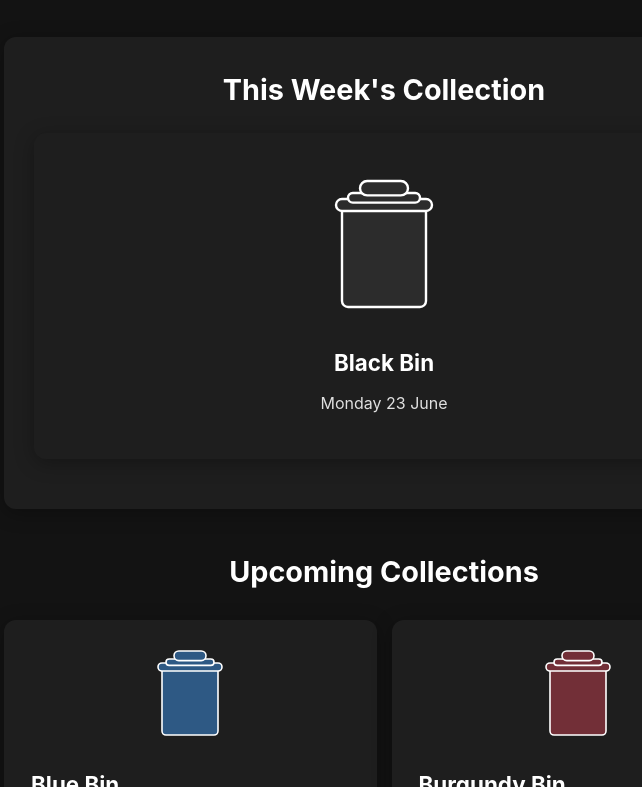
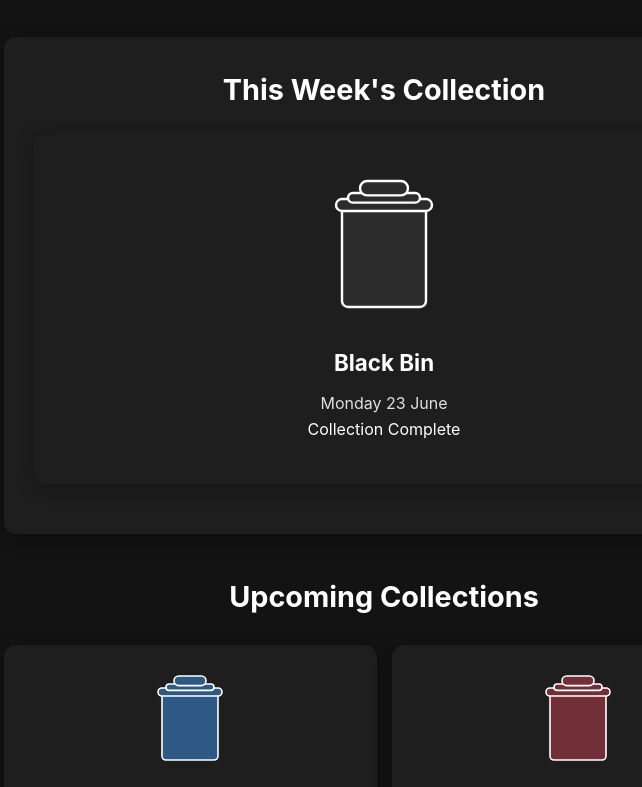
Before and after one commit to kay-who-codes/Bindicator, a plain HTML site: page index.html in a window 1280 px wide. Shown: the part 165-952 px from the top of the page, without its empty margins (256-898 px from the left). Drawn offline with Linux system fonts and the light colour scheme.

Commit message:
Update index.html

```diff
--- a/index.html
+++ b/index.html
@@ -616,24 +616,25 @@
             hamilton: {
                 day: 'Monday',
                 weeks: [
-                    { date: 'Monday 23 June', bins: ['black'] },
-                    { date: 'Monday 30 June', bins: ['blue', 'burgundy'] },
-                    { date: 'Monday 7 July', bins: ['black'] },
-                    { date: 'Monday 14 July', bins: ['grey', 'burgundy'] }
+                    { date: 'Monday 23 June', dateObj: new Date(2025, 5, 23, 7, 0), bins: ['black'] },
+                    { date: 'Monday 30 June', dateObj: new Date(2025, 5, 30, 7, 0), bins: ['blue', 'burgundy'] },
+                    { date: 'Monday 7 July', dateObj: new Date(2025, 6, 7, 7, 0), bins: ['black'] },
+                    { date: 'Monday 14 July', dateObj: new Date(2025, 6, 14, 7, 0), bins: ['grey', 'burgundy'] }
                 ]
             },
             eastkilbride: {
                 day: 'Wednesday',
                 weeks: [
-                    { date: 'Wednesday 25 June', bins: ['grey', 'burgundy'] },
-                    { date: 'Wednesday 2 July', bins: ['black'] },
-                    { date: 'Wednesday 9 July', bins: ['blue', 'burgundy'] },
-                    { date: 'Wednesday 16 July', bins: ['black'] }
+                    { date: 'Wednesday 25 June', dateObj: new Date(2025, 5, 25, 7, 0), bins: ['grey', 'burgundy'] },
+                    { date: 'Wednesday 2 July', dateObj: new Date(2025, 6, 2, 7, 0), bins: ['black'] },
+                    { date: 'Wednesday 9 July', dateObj: new Date(2025, 6, 9, 7, 0), bins: ['blue', 'burgundy'] },
+                    { date: 'Wednesday 16 July', dateObj: new Date(2025, 6, 16, 7, 0), bins: ['black'] }
                 ]
             }
         };
 
         let currentArea = '';
+        let countdownInterval = null;
 
         function createBinSVG(binType) {
             const color = binData[binType].color;
@@ -647,6 +648,86 @@
             `;
         }
 
+        function formatCountdown(targetDate) {
+            const now = new Date();
+            const collectionStartTime = new Date(targetDate);
+            const collectionEndTime = new Date(targetDate.getTime() + (12 * 60 * 60 * 1000)); // Collection window: 7 AM to 7 PM
+
+            // Check if it's currently collection day (between 7 AM and 7 PM on the collection date)
+            if (now >= collectionStartTime && now <= collectionEndTime) {
+                return { display: 'Collection Day!', expired: true };
+            }
+
+            // If collection time has completely passed
+            if (now > collectionEndTime) {
+                return { display: 'Collection Complete', expired: true };
+            }
+
+            // Calculate time until collection starts
+            const diff = collectionStartTime.getTime() - now.getTime();
+
+            const days = Math.floor(diff / (1000 * 60 * 60 * 24));
+            const hours = Math.floor((diff % (1000 * 60 * 60 * 24)) / (1000 * 60 * 60));
+            const minutes = Math.floor((diff % (1000 * 60 * 60)) / (1000 * 60));
+            const seconds = Math.floor((diff % (1000 * 60)) / 1000);
+
+            if (days > 0) {
+                return { display: `${days}d ${hours}h ${minutes}m`, expired: false };
+            } else if (hours > 0) {
+                return { display: `${hours}h ${minutes}m ${seconds}s`, expired: false };
+            } else {
+                return { display: `${minutes}m ${seconds}s`, expired: false };
+            }
+        }
+
+        function updateCountdowns() {
+            const countdownElements = document.querySelectorAll('.countdown-timer');
+            countdownElements.forEach(element => {
+                const targetDate = new Date(element.dataset.targetDate);
+                const countdown = formatCountdown(targetDate);
+
+                element.textContent = countdown.display;
+
+                if (countdown.expired) {
+                    element.classList.add('expired');
+                } else {
+                    element.classList.remove('expired');
+                }
+            });
+        }
+
+        function startCountdownTimer() {
+            if (countdownInterval) {
+                clearInterval(countdownInterval);
+            }
+
+            updateCountdowns();
+            countdownInterval = setInterval(updateCountdowns, 1000);
+        }
+
+        function stopCountdownTimer() {
+            if (countdownInterval) {
+                clearInterval(countdownInterval);
+                countdownInterval = null;
+            }
+        }
+
+        function createBinCard(binType, dateString, targetDate, isLarge = false) {
+            const cardClass = isLarge ? 'bin-card large' : 'bin-card';
+            const countdown = formatCountdown(targetDate);
+
+            return `
+                <div class="bin-svg">${createBinSVG(binType)}</div>
+                <div class="bin-info">
+                    <h3>${binData[binType].name}</h3>
+                    <p>${dateString}</p>
+                    <div class="countdown-timer ${countdown.expired ? 'expired' : ''}" data-target-date="${targetDate.toISOString()}">
+                        ${countdown.display}
+                    </div>
+                </div>
+            `;
+        }
+
         function selectArea(area) {
             currentArea = area;
             document.getElementById('areaSelection').style.display = 'none';
@@ -655,6 +736,7 @@
         }
 
         function goBack() {
+            stopCountdownTimer();
             document.getElementById('scheduleContainer').classList.remove('active');
             document.getElementById('areaSelection').style.display = 'block';
         }
@@ -672,13 +754,7 @@
                 const binCard = document.createElement('div');
                 binCard.className = 'bin-card large';
                 binCard.onclick = () => showBinInfo(currentWeek.bins[0]);
-                binCard.innerHTML = `
-                    <div class="bin-svg">${createBinSVG(currentWeek.bins[0])}</div>
-                    <div class="bin-info">
-                        <h3>${binData[currentWeek.bins[0]].name}</h3>
-                        <p>${currentWeek.date}</p>
-                    </div>
-                `;
+                binCard.innerHTML = createBinCard(currentWeek.bins[0], currentWeek.date, currentWeek.dateObj, true);
                 currentBinContainer.appendChild(binCard);
             } else {
                 // Multiple bins - side by side
@@ -689,13 +765,7 @@
                     const binCard = document.createElement('div');
                     binCard.className = 'bin-card large';
                     binCard.onclick = () => showBinInfo(binType);
-                    binCard.innerHTML = `
-                        <div class="bin-svg">${createBinSVG(binType)}</div>
-                        <div class="bin-info">
-                            <h3>${binData[binType].name}</h3>
-                            <p>${currentWeek.date}</p>
-                        </div>
-                    `;
+                    binCard.innerHTML = createBinCard(binType, currentWeek.date, currentWeek.dateObj, true);
                     binRow.appendChild(binCard);
                 });
 
@@ -712,15 +782,7 @@
                     const binCard = document.createElement('div');
                     binCard.className = 'bin-card';
                     binCard.onclick = () => showBinInfo(week.bins[0]);
-
-                    binCard.innerHTML = `
-                        <div class="bin-svg">${createBinSVG(week.bins[0])}</div>
-                        <div class="bin-info">
-                            <h3>${binData[week.bins[0]].name}</h3>
-                            <p>${week.date}</p>
-                        </div>
-                    `;
-
+                    binCard.innerHTML = createBinCard(week.bins[0], week.date, week.dateObj);
                     upcomingContainer.appendChild(binCard);
                 } else {
                     // Multiple bins - side by side
@@ -731,19 +793,16 @@
                         const binCard = document.createElement('div');
                         binCard.className = 'bin-card';
                         binCard.onclick = () => showBinInfo(binType);
-                        binCard.innerHTML = `
-                            <div class="bin-svg">${createBinSVG(binType)}</div>
-                            <div class="bin-info">
-                                <h3>${binData[binType].name}</h3>
-                                <p>${week.date}</p>
-                            </div>
-                        `;
+                        binCard.innerHTML = createBinCard(binType, week.date, week.dateObj);
                         binRow.appendChild(binCard);
                     });
 
                     upcomingContainer.appendChild(binRow);
                 }
             });
+
+            // Start the countdown timer
+            startCountdownTimer();
         }
 
         function getBinNames(bins) {
@@ -815,7 +874,16 @@
             }
         });
 
-        // Initialize with East Kilbride
+        // Clean up timer when page is hidden or closed
+        document.addEventListener('visibilitychange', () => {
+            if (document.hidden) {
+                stopCountdownTimer();
+            } else if (currentArea && document.getElementById('scheduleContainer').classList.contains('active')) {
+                startCountdownTimer();
+            }
+        });
+
+        // Initialize with Hamilton
         document.addEventListener('DOMContentLoaded', () => {
             selectArea('hamilton');
         });
```
